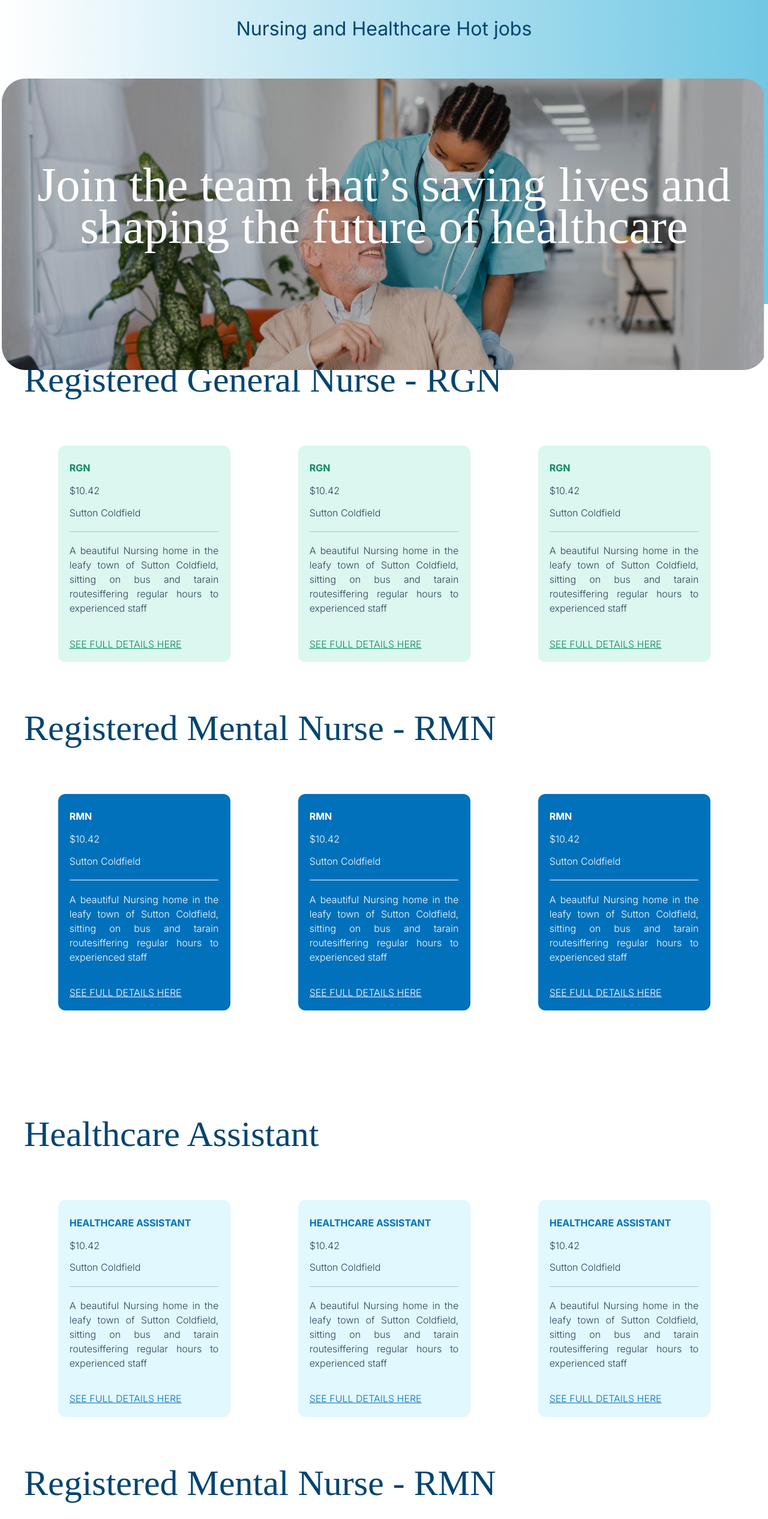
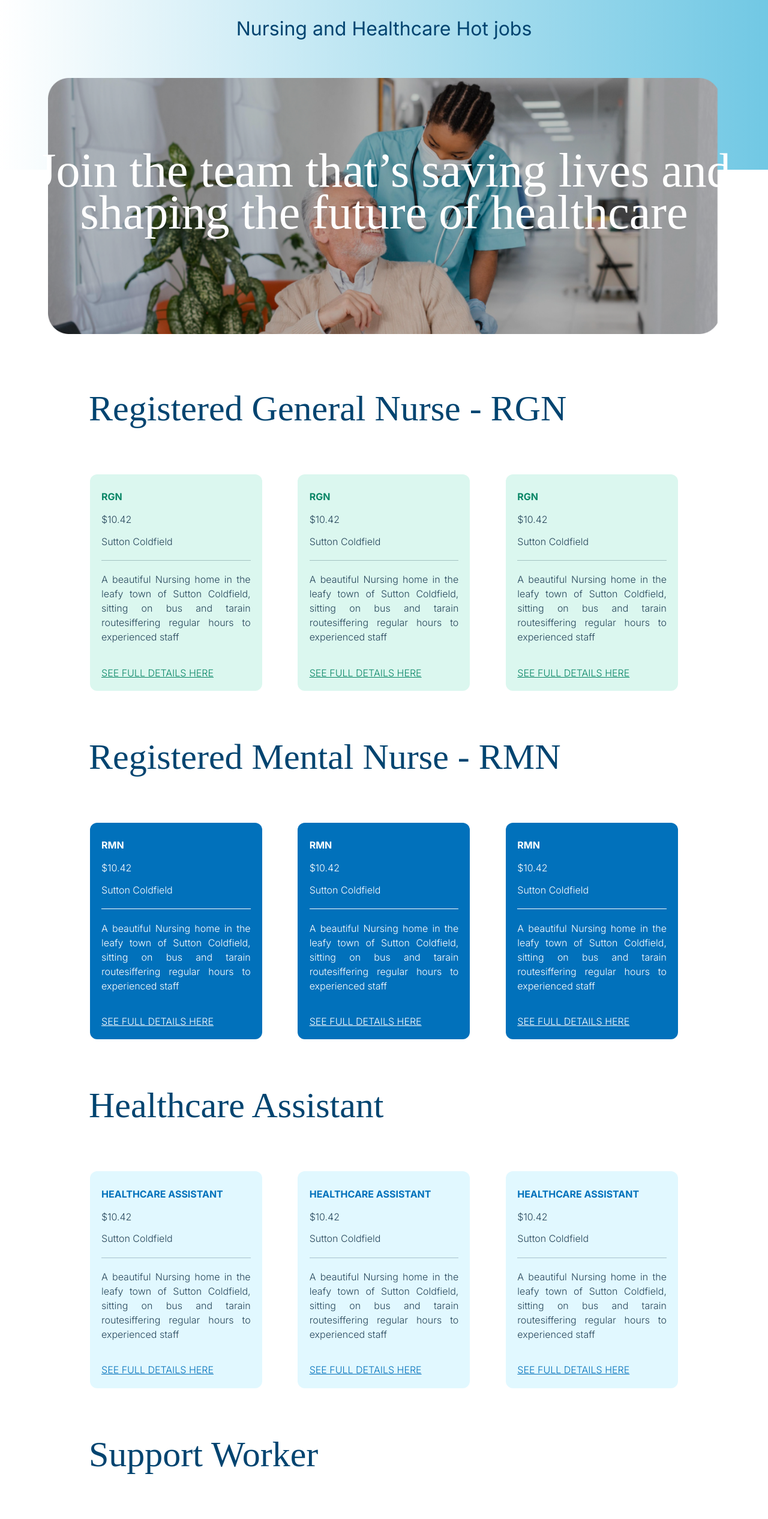
Before and after one commit to Princessayomide53/Fijan, a React (Create React App) app: page /careers in a window 1280 px wide. Shown: the part 245-2778 px from the top of the page at 60% size. Built offline with nearby package versions, Linux system fonts and the light colour scheme; a web font is replaced by a local one.

Commit message:
just finished the Careers page

```diff
--- a/src/Routers/Careers/HealthCare.js
+++ b/src/Routers/Careers/HealthCare.js
@@ -61,15 +61,15 @@ const HealthCare = () => {
     },
   ];
   return (
-    <section className="mac:max-w-[80rem] md:max-w-[45rem] lg:max-w-[60rem] xl:max-w-[75rem] pro:max-w-[52rem] max-w-[22rem] mx-auto pt-[3rem] md:pt-[4rem] xl:pt-[6rem] mac:pt-[0rem] mac:pb-[10.5rem]">
-      <h1 className="text-left special-font text-3xl md:text-4xl leading-normal lg:leading-[3.85rem] font-normal lg:text-5xl xl:text-6xl mac:text-[3.5rem] text-[#014470] ">
+    <section className="mac:max-w-[80rem] md:max-w-[45rem] lg:max-w-[57rem] xl:max-w-[65rem] pro:max-w-[52rem] max-w-[22rem] mx-auto pt-[0rem] md:pt-[0rem] mac:pt-[0rem] mac:pb-[8.5rem]">
+      <h1 className="text-center md:text-left md:px-2 xl:px-7 mac:px-0 special-font text-3xl md:text-4xl leading-normal lg:leading-[3.85rem] font-normal lg:text-5xl xl:text-6xl mac:text-[3.5rem] text-[#014470] ">
         Healthcare Assistant
       </h1>
-      <div className="flex flex-col justify-center items-center gap-10 md:gap-0 md:flex-row md:justify-around pt-[2rem] md:pt-[2.5rem] mac:justify-between lg:py-[3.7rem] xl:py-[5rem]">
+      <div className="flex flex-col justify-center items-center gap-10 md:gap-0 md:flex-row md:justify-between xl:justify-around py-[2rem] md:py-[2.5rem] mac:justify-between lg:py-[3.7rem] xl:py-[5rem]">
         {jobs.map((job) => (
           <div
             key={job.id}
-            className="md:w-[12.8375rem] w-[16rem] h-[17rem] md:h-[18.5375rem] lg:w-[17.5375rem] py-[1rem] xl:w-[17.9375rem] mac:w-[19.9375rem] xl:h-[22.575rem] lg:h-[21.575rem] bg-[#E1F8FF] rounded-xl px-[1.2rem] md:py-[1.2rem] lg:py-[1.7rem]"
+            className="md:w-[12.8375rem] w-[16rem] h-[17rem] md:h-[18.5375rem] lg:w-[17.5375rem] py-[1rem] xl:w-[17.9375rem] mac:w-[19.9375rem] xl:h-[22.575rem] lg:h-[22.375rem] bg-[#E1F8FF] rounded-xl px-[1.2rem] md:py-[1.2rem] lg:py-[1.7rem]"
           >
             <h4 className="text-[#0171BB] lg:pb-[1rem] md:pb-[0.5rem] mac:pb-[1.5rem] md:text-[12px] lg:text-[1rem] mac:text-[1.25rem] font-bold leading-[1.25rem]">
               {job.title}
@@ -90,14 +90,14 @@ const HealthCare = () => {
         ))}
       </div>
       <div className="pt-[0rem]">
-        <h1 className="text-left special-font text-3xl md:text-4xl leading-normal lg:leading-[3.85rem] font-normal lg:text-5xl xl:text-6xl mac:text-[3.5rem] text-[#014470] ">
-          Registered Mental Nurse - RMN
+        <h1 className="text-center md:text-left md:px-2 xl:px-7 mac:px-0 special-font text-3xl md:text-4xl leading-normal lg:leading-[3.85rem] font-normal lg:text-5xl xl:text-6xl mac:text-[3.5rem] text-[#014470] ">
+          Support Worker
         </h1>
-        <div className="flex flex-col justify-center items-center gap-10 md:gap-0 md:flex-row md:justify-around pt-[2rem] md:pt-[2.5rem] mac:justify-between lg:py-[3.7rem] xl:py-[5rem]">
+        <div className="flex flex-col justify-center items-center gap-10 md:gap-0 md:flex-row md:justify-between xl:justify-around py-[2rem] md:pt-[2.5rem] mac:justify-between lg:py-[3.7rem] xl:py-[5rem]">
           {nurses.map((jobs) => (
             <div
               key={jobs.id}
-              className="md:w-[12.8375rem] w-[16rem] h-[17rem] md:h-[18.5375rem] lg:w-[17.5375rem] py-[1rem] xl:w-[17.9375rem] mac:w-[19.9375rem] xl:h-[22.575rem] lg:h-[21.575rem] bg-[#098666] rounded-xl px-[1.2rem] md:py-[1.2rem] lg:py-[1.7rem]"
+              className="md:w-[12.8375rem] w-[16rem] h-[17rem] md:h-[18.5375rem] lg:w-[17.5375rem] py-[1rem] xl:w-[17.9375rem] mac:w-[19.9375rem] xl:h-[22.575rem] lg:h-[22.375rem] bg-[#098666] rounded-xl px-[1.2rem] md:py-[1.2rem] lg:py-[1.7rem]"
             >
               <h4 className="text-white lg:pb-[1rem] md:pb-[0.5rem] mac:pb-[1.5rem] md:text-[12px] lg:text-[1rem] mac:text-[1.25rem] font-bold leading-[1.25rem]">
                 {jobs.title}
--- a/src/Routers/Careers/Hero.js
+++ b/src/Routers/Careers/Hero.js
@@ -3,17 +3,21 @@ import Careers from "../../Assets/Careers.png";
 
 const Hero = () => {
   return (
-    <section className="bg-gradient-to-r from-[#ffffff] to-[#71C8E4] w-full h-[26rem] pb-[40rem]">
-      <div className="max-w-[83rem] mx-auto ">
-        <h2 className="text-center pt-[2.5rem] text-[7.5rem] text-[#014470] font-normal leading-[6.3rem] special-font">
+    <section className="bg-gradient-to-r from-[#ffffff] to-[#71C8E4] w-full h-[13rem] md:h-[18rem] lg:h-[22rem] xl:h-[26rem] mb[5rem] md:mb-[9rem] lg:mb-[9rem] xl:mb-[10rem] mac:mb-[15rem]">
+      <div className="mac:max-w-[83rem] md:max-w-[45rem] xl:max-w-[75rem] pro:max-w-[52rem] max-w-[22rem] mx-auto ">
+        <h2 className="text-center pt-[1.5rem] md:pt-[2.5rem] text-[4rem] md:text-[5.5rem] lg:text-[6.5rem] xl:text-[7.5rem] text-[#014470] font-normal leading-[4rem] lg:leading-[5.8rem] xl:leading-[6.3rem] special-font">
           Careers
         </h2>
-        <p className="text-[#014470] pt-[1rem] text-center text-[2rem] font-normal leading-normal">
+        <p className="text-[#014470] md:pt-[1.2rem] lg:pt-[1rem] text-center pt-[0.7rem] text-[1rem] md:text-[1.5rem] lg:text-[2rem] font-normal leading-normal">
           Nursing and Healthcare Hot jobs
         </p>
-        <div className="relative flex flex-col items-center justify-center pt-[3.7rem]">
-          <img src={Careers} alt="" />
-          <h2 className="absolute special-font text-[5rem] w-full font-normal leading-[4.357rem] top-[10rem] md:top-1/2 left-1/2 transform -translate-x-1/2 -translate-y-1/2 text-center text-white">
+        <div className="relative flex flex-col items-center justify-center pt-[2.2rem] md:pt-[3rem] mac:pt-[3.7rem]">
+          <img
+            src={Careers}
+            alt=""
+            className="object-contain w-[20rem] md:w-[42rem] mac:w-[80rem] lg:w-[55rem] mac:h-[30rem] xl:w-[70rem] xl:h-[28rem]"
+          />
+          <h2 className="absolute special-font text-[1.3rem] leading-tight md:text-[3rem] lg:text-[3.5rem] xl:text-[5rem] w-full font-normal md:leading-[3rem] lg:leading-[4.357rem] top-[6rem] md:top-1/2 left-1/2 transform -translate-x-1/2 -translate-y-1/2 text-center text-white">
             Join the team that’s saving lives and <br />
             shaping the future of healthcare
           </h2>
--- a/src/Routers/Careers/Nurses.js
+++ b/src/Routers/Careers/Nurses.js
@@ -61,15 +61,15 @@ const Nurses = () => {
     },
   ];
   return (
-    <section className="mac:max-w-[80rem] md:max-w-[45rem] lg:max-w-[60rem] xl:max-w-[75rem] pro:max-w-[52rem] max-w-[22rem] mx-auto pt-[3rem] md:pt-[4rem] xl:pt-[6rem] mac:pt-[13rem]">
-      <h1 className="text-left special-font text-3xl md:text-4xl leading-normal lg:leading-[3.85rem] font-normal lg:text-5xl xl:text-6xl mac:text-[3.5rem] text-[#014470] ">
+    <section className="mac:max-w-[80rem] md:max-w-[45rem] lg:max-w-[57rem] xl:max-w-[65rem] pro:max-w-[52rem] max-w-[22rem] mx-auto pt-[7rem] md:pt-[6rem] lg:pt-[8rem] xl:pt-[13rem] mac:pt-[13rem]">
+      <h1 className=" text-center md:text-left special-font md:px-2 xl:px-7 mac:px-0 text-3xl md:text-4xl leading-normal lg:leading-[3.85rem] font-normal lg:text-5xl xl:text-6xl mac:text-[3.5rem] text-[#014470] ">
         Registered General Nurse - RGN
       </h1>
-      <div className="flex flex-col justify-center items-center gap-10 md:gap-0 md:flex-row md:justify-around pt-[2rem] md:pt-[2.5rem] mac:justify-between lg:py-[3.7rem] xl:py-[5rem]">
+      <div className="flex flex-col justify-center items-center gap-10 md:gap-0 md:flex-row md:justify-between xl:justify-around py-[2rem] md:py-[2.5rem] mac:justify-between lg:py-[3.7rem] xl:py-[5rem]">
         {jobs.map((job) => (
           <div
             key={job.id}
-            className="md:w-[12.8375rem] w-[16rem] h-[17rem] md:h-[18.5375rem] lg:w-[17.5375rem] py-[1rem] xl:w-[17.9375rem] mac:w-[19.9375rem] xl:h-[22.575rem] lg:h-[21.575rem] bg-[#DBF7EF] rounded-xl px-[1.2rem] md:py-[1.2rem] lg:py-[1.7rem]"
+            className="md:w-[12.8375rem] w-[16rem] h-[17rem] md:h-[18.5375rem] lg:w-[17.5375rem] py-[1rem] xl:w-[17.9375rem] mac:w-[19.9375rem] xl:h-[22.575rem] lg:h-[22.375rem] bg-[#DBF7EF] rounded-xl px-[1.2rem] md:py-[1.2rem] lg:py-[1.7rem]"
           >
             <h4 className="text-[#098666] lg:pb-[1rem] md:pb-[0.5rem] mac:pb-[1.5rem] md:text-[12px] lg:text-[1rem] mac:text-[1.25rem] font-bold leading-[1.25rem]">
               {job.title}
@@ -90,14 +90,14 @@ const Nurses = () => {
         ))}
       </div>
       <div className="pt-[0rem]">
-        <h1 className="text-left special-font text-3xl md:text-4xl leading-normal lg:leading-[3.85rem] font-normal lg:text-5xl xl:text-6xl mac:text-[3.5rem] text-[#014470] ">
+        <h1 className="text-center md:text-left md:px-2 special-font text-3xl xl:px-7 mac:px-0 md:text-4xl leading-normal lg:leading-[3.85rem] font-normal lg:text-5xl xl:text-6xl mac:text-[3.5rem] text-[#014470] ">
           Registered Mental Nurse - RMN
         </h1>
-        <div className="flex flex-col justify-center items-center gap-10 md:gap-0 md:flex-row md:justify-around pt-[2rem] md:pt-[2.5rem] mac:justify-between lg:py-[3.7rem] xl:py-[5rem]">
+        <div className="flex flex-col justify-center items-center gap-10 md:gap-0 md:flex-row md:justify-between xl:justify-around py-[2rem] md:py-[2.5rem] mac:justify-between lg:py-[3.7rem] xl:py-[5rem]">
           {nurses.map((jobs) => (
             <div
               key={jobs.id}
-              className="md:w-[12.8375rem] w-[16rem] h-[17rem] md:h-[18.5375rem] lg:w-[17.5375rem] py-[1rem] xl:w-[17.9375rem] mac:w-[19.9375rem] xl:h-[22.575rem] lg:h-[21.575rem] bg-[#0171BB] rounded-xl px-[1.2rem] md:py-[1.2rem] lg:py-[1.7rem]"
+              className="md:w-[12.8375rem] w-[16rem] h-[17rem] md:h-[18.5375rem] lg:w-[17.5375rem] py-[1rem] xl:w-[17.9375rem] mac:w-[19.9375rem] xl:h-[22.575rem] lg:h-[22.375rem] bg-[#0171BB] rounded-xl px-[1.2rem] md:py-[1.2rem] lg:py-[1.7rem]"
             >
               <h4 className="text-white lg:pb-[1rem] md:pb-[0.5rem] mac:pb-[1.5rem] md:text-[12px] lg:text-[1rem] mac:text-[1.25rem] font-bold leading-[1.25rem]">
                 {jobs.title}
--- a/src/components/Frequent.js
+++ b/src/components/Frequent.js
@@ -28,7 +28,7 @@ const Frequent = () => {
     },
   ];
   return (
-    <section className="mac:max-w-[83rem] md:max-w-[45rem] xl:max-w-[75rem] pro:max-w-[52rem] max-w-[22rem] mx-auto md:h-[35rem] lg:h-0">
+    <section className="mac:max-w-[83rem] md:max-w-[45rem] xl:max-w-[75rem] pro:max-w-[52rem] max-w-[21rem] mx-auto md:h-[35rem] lg:h-0">
       <div className="pt-[1rem]">
         <h6 className="text-center text-xs md:text-base text-[#098666] lg:text-[1.1rem] xl:text-[1.4rem] font-semibold leading-[1.25rem]">
           FREQUENTLY ASKED QUESTIONS
@@ -56,7 +56,7 @@ const Frequent = () => {
                     index === 1 ? "w-[17rem]" : ""
                   } ${
                     index === 2 ? "w-[17rem]" : ""
-                  } text-[#26465B] lg:text-[15px] md:w-[18rem] md:text-[13px] mac:text-lg lg:w-[21rem] xl:w-[25rem] mac:w-[30rem] font-normal whitespace-normal leading-normal py-[1.2rem]`}
+                  } text-[#26465B] lg:text-[15px] text-sm md:w-[18rem] md:text-[13px] mac:text-lg lg:w-[21rem] xl:w-[25rem] mac:w-[30rem] font-normal whitespace-normal leading-normal py-[1.2rem]`}
                 >
                   {question.quest}
                 </p>
@@ -83,7 +83,7 @@ const Frequent = () => {
                     index === 1 ? "w-[17rem]" : ""
                   } ${
                     index === 2 ? "w-[17rem]" : ""
-                  } text-[#26465B] lg:text-[15px] md:text-[13px] md:w-[18rem] mac:text-lg lg:w-[21rem] xl:w-[25rem] mac:w-[30rem] font-normal whitespace-normal leading-normal py-[1.2rem]`}
+                  } text-[#26465B] text-sm lg:text-[15px] md:text-[13px] md:w-[18rem] mac:text-lg lg:w-[21rem] xl:w-[25rem] mac:w-[30rem] font-normal whitespace-normal leading-normal py-[1.2rem]`}
                 >
                   {ask.quest}
                 </p>
```
